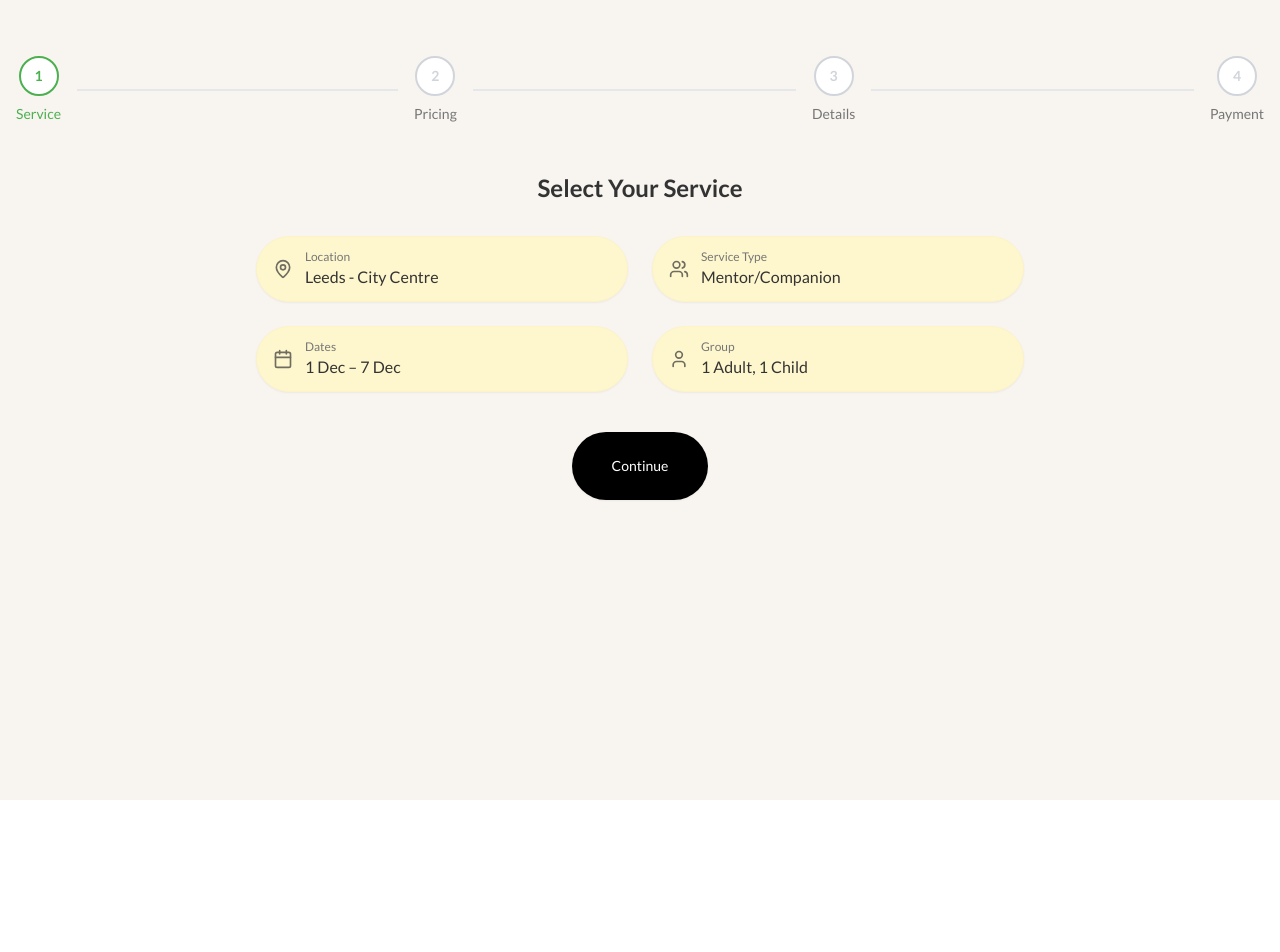
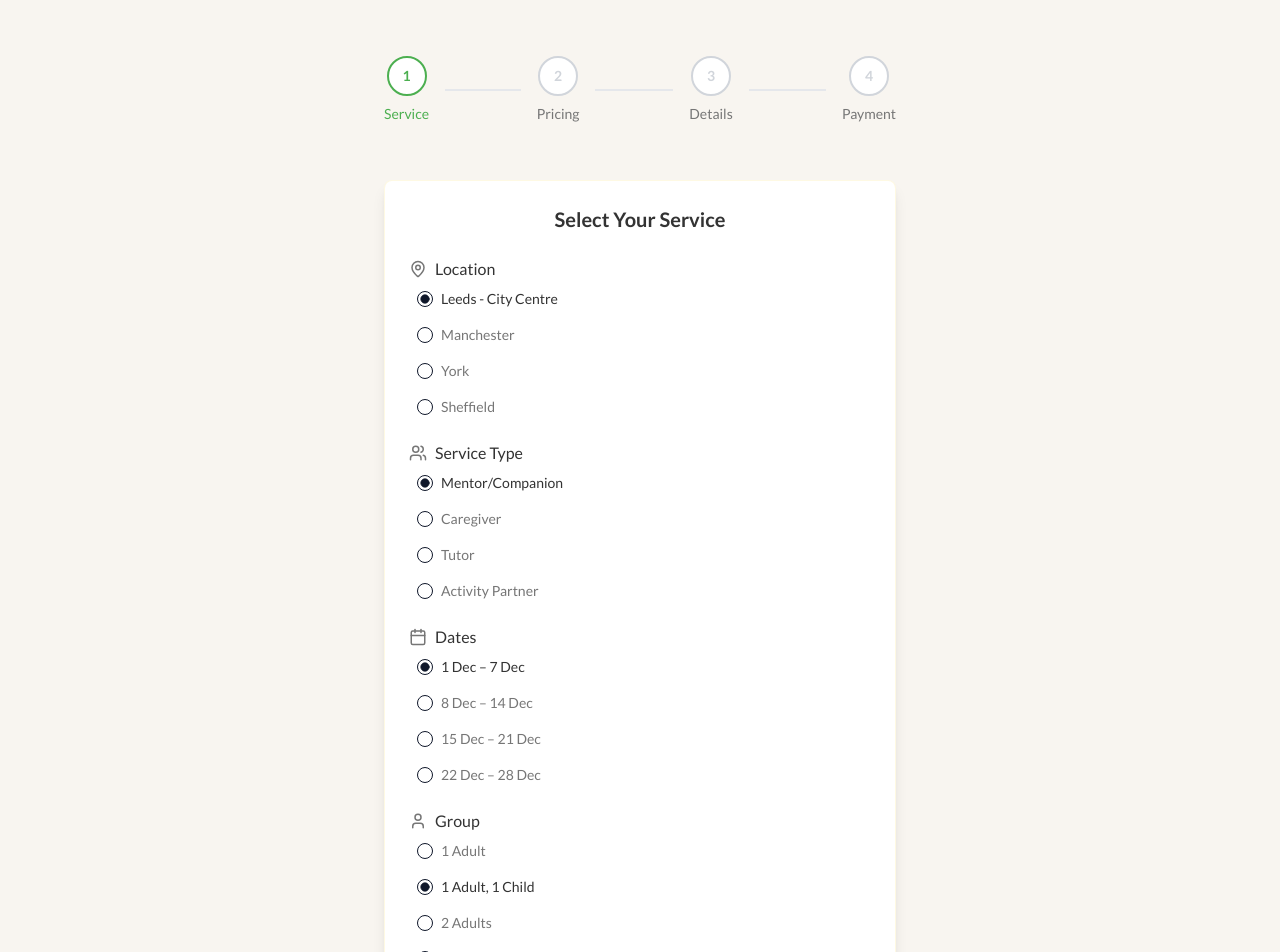
Before and after one commit to Muhammad-Hunain/booking-flow-harmony, a React (Vite) app: page / in a window 1280 px wide. Shown: the top 952 px of the page. Before the commit the page ends 800 px from the top, so only its background shows below. Built offline with nearby package versions, Linux system fonts and the light colour scheme.

Commit message:
feat: Improve service selection UI
Refactor the service selection component to use a card with a shadow and single-column layout.

```diff
--- a/src/components/booking/BookingFlow.tsx
+++ b/src/components/booking/BookingFlow.tsx
@@ -3,6 +3,7 @@ import { useState } from "react";
 import { BookingProgressBar, Step } from "./BookingProgressBar";
 import { ServiceSelection } from "./ServiceSelection";
 import { PricingBreakdown } from "./PricingBreakdown";
+import { Card } from "@/components/ui/card";
 
 const STEPS: Step[] = [
   { id: 1, name: "Service", completed: false, current: true },
@@ -32,10 +33,11 @@ export const BookingFlow = () => {
   };
 
   return (
-    <div className="min-h-screen bg-bookingBg flex flex-col pt-8 px-4">
+    <div className="min-h-screen bg-bookingBg flex flex-col items-center pt-8 px-4 pb-12">
+      <div className="w-full max-w-lg">
         <BookingProgressBar steps={steps} />
 
-      <div className="flex-1 flex items-start justify-center mt-6 pb-12">
+        <Card className="mt-8 p-6 shadow-lg border-amber-100/50">
           {currentStep === 1 && <ServiceSelection onContinue={handleNextStep} />}
           {currentStep === 2 && <PricingBreakdown onContinue={handleNextStep} />}
           {currentStep > 2 && (
@@ -46,6 +48,7 @@ export const BookingFlow = () => {
               </p>
             </div>
           )}
+        </Card>
       </div>
     </div>
   );
--- a/src/components/booking/PricingBreakdown.tsx
+++ b/src/components/booking/PricingBreakdown.tsx
@@ -1,8 +1,8 @@
 
 import { MapPin, Users, Calendar, User, Info } from "lucide-react";
-import { SelectionTag } from "./SelectionTag";
 import { Button } from "@/components/ui/button";
 import { cn } from "@/lib/utils";
+import { Collapsible, CollapsibleContent, CollapsibleTrigger } from "@/components/ui/collapsible";
 
 interface PriceLineProps {
   label: string;
@@ -16,12 +16,34 @@ const PriceLine = ({ label, value, showInfoIcon = true, className }: PriceLinePr
     <div className="flex items-center">
       <span className="text-bookingText">{label}</span>
       {showInfoIcon && (
-        <Info size={16} className="ml-2 text-bookingMuted" />
+        <Info size={16} className="ml-2 text-bookingMuted cursor-help" />
       )}
     </div>
     <span className="font-medium text-bookingText">{value}</span>
   </div>
 );
+
+const ServiceSummary = ({
+  title,
+  icon,
+  value,
+}: {
+  title: string;
+  icon: React.ReactNode;
+  value: string;
+}) => {
+  return (
+    <div className="flex items-center border-b border-gray-100 py-3">
+      <div className="flex-shrink-0 text-bookingText opacity-70 mr-3">
+        {icon}
+      </div>
+      <div className="flex flex-col">
+        <p className="text-xs text-bookingMuted">{title}</p>
+        <p className="font-medium text-bookingText">{value}</p>
+      </div>
+    </div>
+  );
+};
 
 export const PricingBreakdown = ({
   onContinue,
@@ -29,47 +51,47 @@ export const PricingBreakdown = ({
   onContinue: () => void;
 }) => {
   return (
-    <div className="w-full max-w-3xl mx-auto">
-      <h2 className="text-2xl font-bold text-center mb-8 text-bookingText">
+    <div className="w-full">
+      <h2 className="text-xl font-bold text-center mb-6 text-bookingText">
         Pricing Breakdown
       </h2>
 
       {/* Selection Summary */}
-      <div className="grid grid-cols-1 md:grid-cols-2 gap-6 mb-8">
-        <SelectionTag
+      <div className="mb-6">
+        <ServiceSummary
+          title="Location"
           icon={<MapPin size={20} />}
-          label="Location"
           value="Leeds - City Centre"
         />
-        <SelectionTag
+        <ServiceSummary
+          title="Service Type"
           icon={<Users size={20} />}
-          label="Service Type"
           value="Mentor/Companion"
         />
-        <SelectionTag
+        <ServiceSummary
+          title="Dates"
           icon={<Calendar size={20} />}
-          label="Dates"
           value="1 Dec – 7 Dec"
         />
-        <SelectionTag
+        <ServiceSummary
+          title="Group"
           icon={<User size={20} />}
-          label="Group"
           value="1 Adult, 1 Child"
         />
       </div>
 
       {/* Pricing Card */}
-      <div className="bg-white rounded-xl shadow-md p-6 border border-gray-100">
+      <div className="bg-white rounded-lg p-5 border border-gray-100">
         <h3 className="text-lg font-bold mb-4 text-bookingText">Our Rates Explained</h3>
 
-        <div className="space-y-1 mb-6 divide-y divide-gray-100">
+        <div className="space-y-1 mb-5 divide-y divide-gray-100">
           <PriceLine label="Day Rate" value="£220.00 per day" />
           <PriceLine label="Travel Cost" value="£30.00 per day" />
           <PriceLine label="Accommodation" value="N/A" />
           <PriceLine label="Food Allowance" value="£30.00 per day" />
         </div>
 
-        <div className="pt-4 border-t border-gray-200">
+        <div className="pt-3 border-t border-gray-200">
           <PriceLine
             label="Total Per Day"
             value="£280.00"
@@ -90,11 +112,11 @@ export const PricingBreakdown = ({
         </div>
       </div>
 
-      <div className="mt-10 flex justify-center">
+      <div className="mt-6">
         <Button
           onClick={onContinue}
           variant="booking"
-          className="font-medium px-10 py-6 h-auto w-full max-w-md"
+          className="font-medium w-full py-5 h-auto"
         >
           Continue
         </Button>
--- a/src/components/booking/ServiceSelection.tsx
+++ b/src/components/booking/ServiceSelection.tsx
@@ -1,47 +1,169 @@
 
 import { MapPin, Users, Calendar, User } from "lucide-react";
-import { SelectionTag } from "./SelectionTag";
 import { Button } from "@/components/ui/button";
+import { Collapsible, CollapsibleContent, CollapsibleTrigger } from "@/components/ui/collapsible";
+import { RadioGroup, RadioGroupItem } from "@/components/ui/radio-group";
+import { useState } from "react";
+import { cn } from "@/lib/utils";
+
+const LocationSelector = ({ selected, onSelect }: { selected: string; onSelect: (value: string) => void }) => {
+  const locations = ["Leeds - City Centre", "Manchester", "York", "Sheffield"];
+
+  return (
+    <div className="mb-6">
+      <div className="flex items-center mb-2">
+        <MapPin size={18} className="mr-2 text-bookingMuted" />
+        <h3 className="font-medium text-bookingText">Location</h3>
+      </div>
+      <RadioGroup
+        value={selected}
+        onValueChange={onSelect}
+        className="space-y-2 mt-2 pl-2"
+      >
+        {locations.map(location => (
+          <div key={location} className="flex items-center space-x-2">
+            <RadioGroupItem value={location} id={`location-${location}`} />
+            <label
+              htmlFor={`location-${location}`}
+              className={cn(
+                "text-sm cursor-pointer",
+                selected === location ? "text-bookingText font-medium" : "text-bookingMuted"
+              )}
+            >
+              {location}
+            </label>
+          </div>
+        ))}
+      </RadioGroup>
+    </div>
+  );
+};
+
+const ServiceTypeSelector = ({ selected, onSelect }: { selected: string; onSelect: (value: string) => void }) => {
+  const serviceTypes = ["Mentor/Companion", "Caregiver", "Tutor", "Activity Partner"];
+
+  return (
+    <div className="mb-6">
+      <div className="flex items-center mb-2">
+        <Users size={18} className="mr-2 text-bookingMuted" />
+        <h3 className="font-medium text-bookingText">Service Type</h3>
+      </div>
+      <RadioGroup
+        value={selected}
+        onValueChange={onSelect}
+        className="space-y-2 mt-2 pl-2"
+      >
+        {serviceTypes.map(service => (
+          <div key={service} className="flex items-center space-x-2">
+            <RadioGroupItem value={service} id={`service-${service}`} />
+            <label
+              htmlFor={`service-${service}`}
+              className={cn(
+                "text-sm cursor-pointer",
+                selected === service ? "text-bookingText font-medium" : "text-bookingMuted"
+              )}
+            >
+              {service}
+            </label>
+          </div>
+        ))}
+      </RadioGroup>
+    </div>
+  );
+};
+
+const DateSelector = ({ selected, onSelect }: { selected: string; onSelect: (value: string) => void }) => {
+  const dateOptions = ["1 Dec – 7 Dec", "8 Dec – 14 Dec", "15 Dec – 21 Dec", "22 Dec – 28 Dec"];
+
+  return (
+    <div className="mb-6">
+      <div className="flex items-center mb-2">
+        <Calendar size={18} className="mr-2 text-bookingMuted" />
+        <h3 className="font-medium text-bookingText">Dates</h3>
+      </div>
+      <RadioGroup
+        value={selected}
+        onValueChange={onSelect}
+        className="space-y-2 mt-2 pl-2"
+      >
+        {dateOptions.map(date => (
+          <div key={date} className="flex items-center space-x-2">
+            <RadioGroupItem value={date} id={`date-${date}`} />
+            <label
+              htmlFor={`date-${date}`}
+              className={cn(
+                "text-sm cursor-pointer",
+                selected === date ? "text-bookingText font-medium" : "text-bookingMuted"
+              )}
+            >
+              {date}
+            </label>
+          </div>
+        ))}
+      </RadioGroup>
+    </div>
+  );
+};
+
+const GroupSelector = ({ selected, onSelect }: { selected: string; onSelect: (value: string) => void }) => {
+  const groupOptions = ["1 Adult", "1 Adult, 1 Child", "2 Adults", "2 Adults, 1 Child", "2 Adults, 2 Children"];
+
+  return (
+    <div className="mb-6">
+      <div className="flex items-center mb-2">
+        <User size={18} className="mr-2 text-bookingMuted" />
+        <h3 className="font-medium text-bookingText">Group</h3>
+      </div>
+      <RadioGroup
+        value={selected}
+        onValueChange={onSelect}
+        className="space-y-2 mt-2 pl-2"
+      >
+        {groupOptions.map(group => (
+          <div key={group} className="flex items-center space-x-2">
+            <RadioGroupItem value={group} id={`group-${group}`} />
+            <label
+              htmlFor={`group-${group}`}
+              className={cn(
+                "text-sm cursor-pointer",
+                selected === group ? "text-bookingText font-medium" : "text-bookingMuted"
+              )}
+            >
+              {group}
+            </label>
+          </div>
+        ))}
+      </RadioGroup>
+    </div>
+  );
+};
 
 export const ServiceSelection = ({
   onContinue,
 }: {
   onContinue: () => void;
 }) => {
+  const [location, setLocation] = useState("Leeds - City Centre");
+  const [serviceType, setServiceType] = useState("Mentor/Companion");
+  const [dates, setDates] = useState("1 Dec – 7 Dec");
+  const [group, setGroup] = useState("1 Adult, 1 Child");
+
   return (
-    <div className="w-full max-w-3xl mx-auto">
-      <h2 className="text-2xl font-bold text-center mb-8 text-bookingText">
+    <div className="w-full">
+      <h2 className="text-xl font-bold text-center mb-6 text-bookingText">
         Select Your Service
       </h2>
 
-      <div className="grid grid-cols-1 md:grid-cols-2 gap-6">
-        <SelectionTag
-          icon={<MapPin size={20} />}
-          label="Location"
-          value="Leeds - City Centre"
-        />
-        <SelectionTag
-          icon={<Users size={20} />}
-          label="Service Type"
-          value="Mentor/Companion"
-        />
-        <SelectionTag
-          icon={<Calendar size={20} />}
-          label="Dates"
-          value="1 Dec – 7 Dec"
-        />
-        <SelectionTag
-          icon={<User size={20} />}
-          label="Group"
-          value="1 Adult, 1 Child"
-        />
-      </div>
+      <LocationSelector selected={location} onSelect={setLocation} />
+      <ServiceTypeSelector selected={serviceType} onSelect={setServiceType} />
+      <DateSelector selected={dates} onSelect={setDates} />
+      <GroupSelector selected={group} onSelect={setGroup} />
 
-      <div className="mt-10 flex justify-center">
+      <div className="mt-6">
         <Button
           onClick={onContinue}
           variant="booking"
-          className="font-medium px-10 py-6 h-auto"
+          className="font-medium w-full py-5 h-auto"
         >
           Continue
         </Button>
```
Lines whose indentation alone changed are shown as unchanged.
